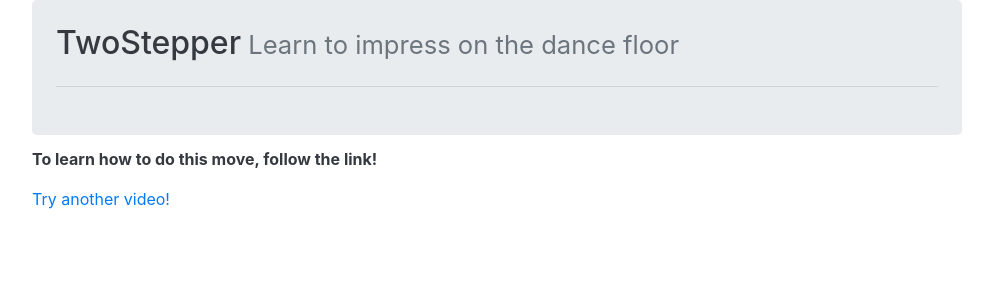
After one commit to maxdv/TwoStepper, a Flask app: template web_app/twostepper_flask_app/templates/landing_page.html in a window 1280 px wide. The commit adds this page. Shown: the top 300 px of the page, without its empty margins (143-1136 px from the left). Run offline with Flask 2, Linux system fonts and the light colour scheme; the template is opened without the code that fills it, so the values that code supplies are empty; some libraries are stand-ins or nearby versions.

Commit message:
Add files via upload

```diff
--- /dev/null
+++ b/web_app/twostepper_flask_app/templates/landing_page.html
@@ -0,0 +1,74 @@
+<!doctype html>
+<html lang="en">
+
+<head>
+    <!-- Required meta tags -->
+    <meta charset="utf-8">
+    <meta name="viewport" content="width=device-width, initial-scale=1, shrink-to-fit=no">
+
+    <!-- Bootstrap CSS -->
+    <link rel="stylesheet" href="https://stackpath.bootstrapcdn.com/bootstrap/4.1.3/css/bootstrap.min.css" integrity="sha384-MCw98/SFnGE8fJT3GXwEOngsV7Zt27NXFoaoApmYm81iuXoPkFOJwJ8ERdknLPMO" crossorigin="anonymous">
+    <!-- <link href="../static/cover.css" rel="stylesheet"> -->
+
+    <title>TwoStepper</title>
+</head>
+
+<body>
+    <!-- Page Content -->
+    <div class="text-dark container col-9">
+    <!-- Jumbotron Header -->
+    <header class=" jumbotron my-0 p-4">
+    <h2 class="strong">TwoStepper<span class="small text-muted">
+    Learn to impress on the dance floor</span></h2><hr class="my-4">
+    <p class="lead">
+      {% if predicted_class == 'turn' %}
+    You want to learn how to do a <b><span class='results'>turn!</span></b>
+
+      {% elif predicted_class == 'cuddle' %}
+    You want to learn how to do a <b><span class="results">cuddle!</span></b>
+
+      {% elif predicted_class == 'shadow' %}
+    You want to learn how to do a <b><span class="results">shadow!</span></b>
+
+      {% elif predicted_class == 'unsure' %}
+        Sorry, we're having trouble deciding what move you saw.
+
+      {% endif %}
+
+    </p>
+    </header>
+
+    <div id="main">
+    <align=center>
+    <div style="height:12px;"></div>
+
+     {% if  predicted_class == 'unsure' %}
+
+    <b>Sorry!</b></br>
+    That dance move looks really cool, but we're not sure what to call it!</br>
+    Try asking the dancers what they did, or take another video with a different
+        angle or lighting.</br>
+
+      {% else %}
+
+    <b>To learn how to do this move, follow the link! </b></br>
+
+        <div style="height:6px;"></div>
+           {% if predicted_class == 'turn' %}
+            <a href= "https://www.youtube.com/results?search_query=two+step+turn+tutorial" target="_blank" >(link)</a></br>
+
+          {% elif predicted_class == 'cuddle' %}
+            <a href= "https://www.youtube.com/results?search_query=two+step+cuddle+tutorial" target="_blank" >(link)</a></br>
+
+          {% elif predicted_class == 'shadow' %}
+            <a href= "https://www.youtube.com/results?search_query=two+step+shadow+tutorial" target="_blank" >(link)</a></br>
+
+          {% endif %}
+
+      {% endif %}
+      <div style="height:10px;"></div>
+      <a href="{{ url_for('upload_file') }}">Try another
+      video!</a><br>
+      </align=center></div>
+</body>
+</html>
```
Also changed, not shown: web_app/twostepper_flask_app/templates/upload.html (+60 -24 lines).
